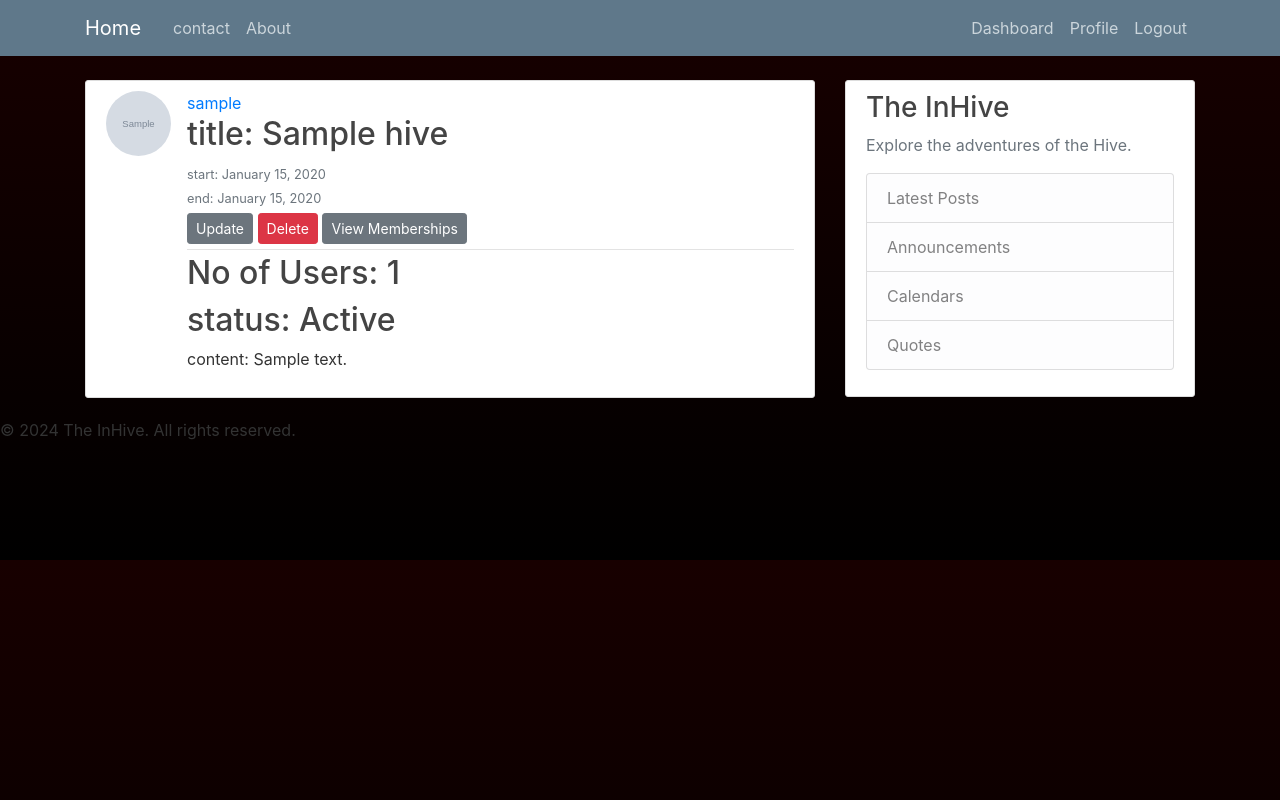
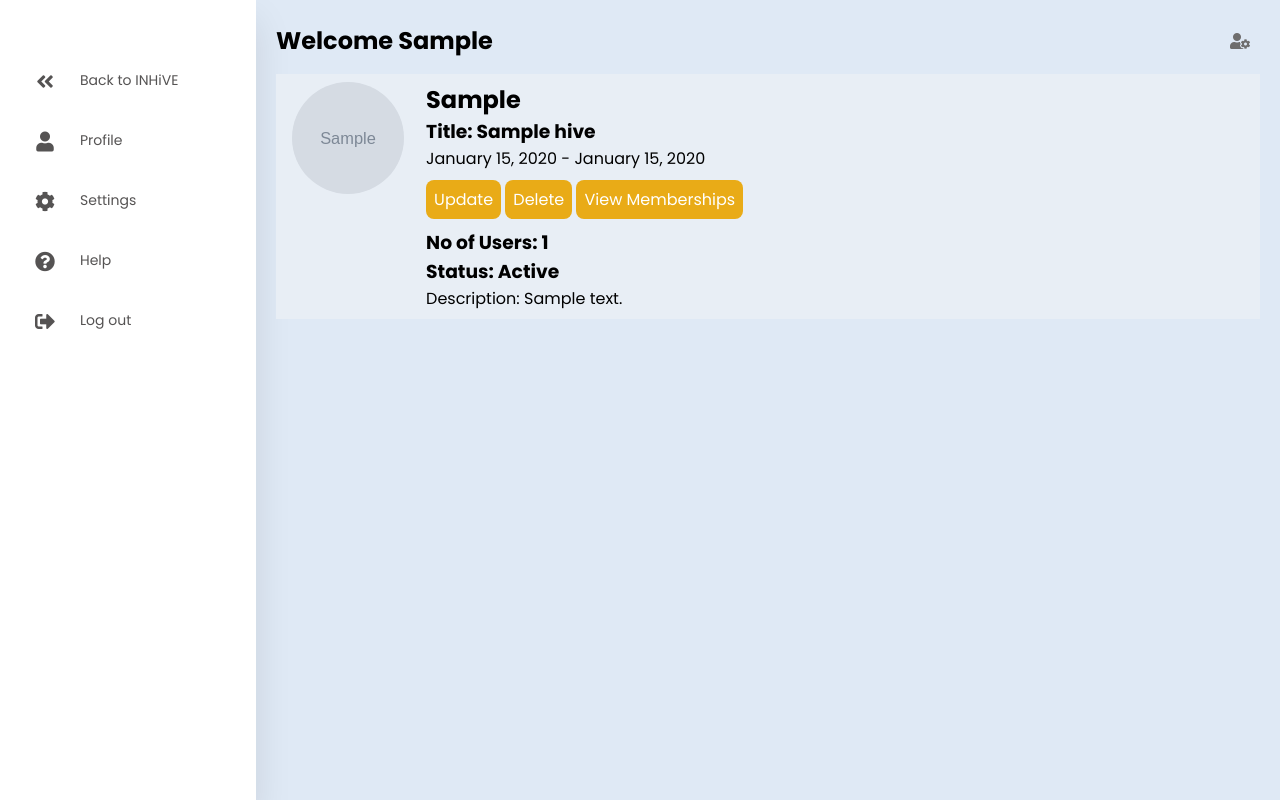
Before and after one commit to MayDan12/portfolio, a Django app: page /hive_detail/1 in a window 1280 px wide. Run offline with Django 5.2, Linux system fonts and the light colour scheme; a user stored in the database is signed in; tables that the repository leaves empty hold one stand-in row (values such as "Sample post"); grey boxes marked "Sample" are stand-in pictures; parts of the project's set-up code (start-up, migrations or seed data) failed here and were passed over; some libraries are stand-ins or nearby versions.

Commit message:
Hive details template

```diff
--- a/accounts/static/accounts/js/script.js
+++ b/accounts/static/accounts/js/script.js
@@ -2,6 +2,7 @@ $(document).ready(function () {
   // Cache jQuery selectors
   var overlay = $(".overlay"),
     hiveTab = $("#hiveCreation"),
+    hivedelete = $("#hivedelete"),
     hiveList = $("#hivelist"),
     taskTab = $("#taskCreation");
 
@@ -17,6 +18,7 @@ $(document).ready(function () {
     hiveTab.hide();
     hiveList.hide();
     taskTab.hide();
+    hivedelete.hide()
   }
 
   // Event handler for creating hive
@@ -32,6 +34,11 @@ $(document).ready(function () {
   // Event handler for creating task
   $("#create_task").click(function () {
     showOverlayAndElement(taskTab);
+  });
+
+
+  $("#hive_delete").click(function () {
+    showOverlayAndElement(hivedelete);
   });
 
   // Event handler for overlay click
--- a/accounts/static/accounts/styles/dash.css
+++ b/accounts/static/accounts/styles/dash.css
@@ -353,7 +353,7 @@ nav .fas {
 .details {
   display: flex;
   background-color: #e8eef5;
-  height: 8rem;
+  height: auto;
   padding-top: 0.5rem;
 }
 
@@ -438,7 +438,7 @@ nav .fas {
   justify-content: center;
 }
 
-.pagination a {
+.pagination .crud a {
   padding: 0.5rem;
   color: #000;
   margin-top: 0.5rem;
@@ -448,3 +448,21 @@ nav .fas {
   background-color: #e9ab17;
   border-radius: 0.5rem;
 }
+
+.crud {
+
+  margin: 1rem 0 1rem 0;
+}
+
+.crud a {
+  padding: 0.5rem;
+  color: white;
+  margin-top: 0.5rem;
+  padding: 0.5rem;
+  border-radius: 0.5rem;
+  background-color: #e9ab17;
+}
+
+.details .article-content {
+  margin-bottom: 0.5rem;
+}
--- a/hive_manager/templates/hive_manager/hive_detail.html
+++ b/hive_manager/templates/hive_manager/hive_detail.html
@@ -1,65 +1,152 @@
-{% extends "hive_manager/base.html" %}
-{% block content %}
-  <article class="media content-section">
-    <img class="rounded-circle article-img" src="{{ object.HiveOwner.userprofile.profile_picture.url }}">
-    <div class="media-body">
-      <div class="article-metadata">
-        <a class="mr-2" href="{% url 'user_hive_list' object.HiveOwner.username %}"> {{ object.HiveOwner }}</a>
-        <h2 class="article-title"> title: {{ object.title }}</h2>
-        <small class="text-muted">start: {{ object.StartDate|date:"F d, Y" }}</small><br>
-        <small class="text-muted">end: {{ object.EndDate|date:"F d, Y" }}</small>
+{% load static %} {% load crispy_forms_tags %}
+<!DOCTYPE html>
+<html lang="en">
+  <head>
+    <meta charset="UTF-8" />
+    <title>INHIVE - Hive-Details</title>
+    <link rel="stylesheet" href="{% static '/accounts/styles/dash.css' %}" />
+
+    <link
+      rel="stylesheet"
+      href="https://cdnjs.cloudflare.com/ajax/libs/font-awesome/5.15.4/css/all.min.css"
+    />
+  </head>
+  <body>
+    <div class="container">
+      <nav class="nav">
+        <ul>
+          <li class="top-margins">
+            <a href="{% url 'dashboard' %}">
+              <i class="fas fa-angle-double-left"></i>
+              <span class="nav-item">Back to INHiVE</span>
+            </a>
+          </li>
+          <li>
+            <a href="{% url 'profile' %}">
+              <i class="fas fa-user"></i>
+              <span class="nav-item">Profile</span>
+            </a>
+          </li>
+          <!-- <li>
+            <a href="{% url 'hive_list' %}">
+              <i class="fas fa-square"></i>
+              <span class="nav-item">Hives</span>
+            </a>
+          </li> -->
+          <!-- <li>
+            <a href="">
+              <i class="fas fa-chart-bar"></i>
+              <span class="nav-item">Analytics</span>
+            </a>
+          </li> -->
+          <!-- <li>
+            <a href="{% url 'task_list' %}">
+              <i class="fas fa-tasks"></i>
+              <span class="nav-item">Tasks</span>
+            </a>
+          </li> -->
+          <li>
+            <a href="">
+              <i class="fas fa-cog"></i>
+              <span class="nav-item">Settings</span>
+            </a>
+          </li>
+          <li>
+            <a href="">
+              <i class="fas fa-question-circle"></i>
+              <span class="nav-item">Help</span>
+            </a>
+          </li>
+          <li>
+            <a href="{% url 'logout' %}" class="logout">
+              <i class="fas fa-sign-out-alt"></i>
+              <span class="nav-item">Log out</span>
+            </a>
+          </li>
+        </ul>
+      </nav>
+
+      <section class="main">
+        <div class="main-top margin">
+          <h1 style="text-transform: capitalize">Welcome {{ user }}</h1>
+          <i class="fas fa-user-cog"></i>
+        </div>
+
+        <div class="user_profile">
+          <div class="details">
+            <div class="pics">
+              <img
+                class="prof_pics"
+                src="{{ object.HiveOwner.userprofile.profile_picture.url }}"
+                alt=""
+              />
+            </div>
+            <div>
+              <div class="user_detail">
+                <h2 style="text-transform: capitalize;">{{ object.HiveOwner }}</h2>
+                <h3>Title: {{ object.title }}</h3>
+                <p>{{ object.StartDate|date:"F d, Y" }} - {{ object.EndDate|date:"F d, Y" }}</p>
                 {% if object.HiveOwner == user %}
-          <div>
+                  <div class="crud">
                     <a class="btn btn-secondary btn-sm mt-1 mb-1" href="{% url 'hive_update' object.id %}">Update</a>
-            <a class="btn btn-danger btn-sm mt-1 mb-1" href="{% url 'hive_delete' object.id %}">Delete</a>
+                    <a class="btn btn-danger btn-sm mt-1 mb-1" id="hive_delete" href="{% url 'hive_delete' object.id %}">Delete</a>
                     <a class="btn btn-secondary btn-sm mt-1 mb-1" href="{% url 'hive_memberships' object.id %}">View Memberships</a>
                   </div>
                 {% endif %}
+                <h3>No of Users: {{ object.intendedUsers }}</h3>
+                <h3 class="article-title">Status: {{ object.status }}</h3>
+                <p class="article-content">Description: {{ object.description }}</p>
               </div>
-      <h2 class="article-title"> No of Users: {{ object.intendedUsers }}</h2>
-      <h2 class="article-title">status: {{ object.status }}</h2>
-      <p class="article-content">content: {{ object.description}}</p>
             </div>
-  </article>
-{% endblock content %}
-
-
-
-
-
-
-
-
-
-
-
-
-
-
-
-
-
-
-
-{% comment %}
-{% extends 'hive_manager/base.html' %}
-
-{% block title %}Hive Detail{% endblock %}
-
-{% block content %}
-    <h1>Hive Detail: {{ object.title}}</h1>
-    <h2>Hive-Owner: {{ object.HiveOwner }}</h2>
-    <h2>Description: {{ object.description }}</h2>
-    <h2>Intended Users: {{object.intendedUsers}}</h2>
-    <h2>Start-Date: {{object.StartDate }}</h2>
-    <h2>Deadline: {{object.EndDate }}</h2>
-    <h2>Status: {{object.status }}</h2>
-
-
-    <ul>
-        {% for membership in memberships %}
-            <li>{{ object.HiveOwner }} - {{ membership.role }}</li>
+          </div>
+          <div class="main-skills overlay">
+            <div id="hivedelete" class="card popup">
+              <!-- <i class="fas fa-laptop-code"></i> -->
+              <h3 class="align">New Hive</h3>
+              <form method="POST">
+                {% csrf_token %}
+                <fieldset class="form-group">
+                    <legend class="border-bottom mb-4">Delete Hive</legend>
+                    <h2>Are you sure you want to delete the hive "{{ object.title }}"</h2>
+                </fieldset>
+                <div class="form-group">
+                    <button class="btn btn-outline-danger" type="submit">Yes, Delete</button>
+                    <a class="btn btn-outline-secondary" href="{% url 'hive_detail' object.id %}">Cancel</a>
+                </div>
+            </form>
+            </div>
+          </div>
+          <!-- <div class="user_update">
+            <div class="user_form">
+              <h2>Profile Details</h2>
+              <form class="form" action="{% url 'user_update' %}" method="post">
+                {% csrf_token %} {% for field in user_update_form %}
+                <div>{{ field.label_tag }} {{ field }}</div>
                 {% endfor %}
-    </ul>
-
-{% endblock content %} {% endcomment %}
+                <button style="margin-top: 0.5rem" type="submit">
+                  Update Info
+                </button>
+              </form>
+            </div>
+            <div class="profile_update">
+              <div>
+                <h2>Bio Update</h2>
+                <form
+                  class="form"
+                  action="{% url 'profile_update' %}"
+                  enctype="multipart/form-data"
+                  method="post"
+                >
+                  {% csrf_token %} {{ profile_update|crispy }}
+                  <button type="submit">Update Profile</button>
+                </form>
+              </div>
+            </div>
+          </div> -->
+        </div>
+      </section>
+    </div>
+    <script src="https://ajax.googleapis.com/ajax/libs/jquery/3.7.1/jquery.min.js"></script>
+    <script src="{% static '/accounts/js/script.js' %}"></script>
+  </body>
+</html>
--- a/hive_manager/views.py
+++ b/hive_manager/views.py
@@ -10,6 +10,7 @@ from django.shortcuts import render, get_object_or_404
 from django.views.generic import ListView, DetailView, CreateView, UpdateView, DeleteView
 from .forms import CreateHiveForm, CreateTaskForm, MembershipForm
 from django.contrib.auth import get_user_model
+from django.http import HttpResponse
 
 
 @login_required
@@ -112,11 +113,18 @@ class HiveUpdateView(LoginRequiredMixin, UserPassesTestMixin, UpdateView):
 
 class HiveDeleteView(LoginRequiredMixin, UserPassesTestMixin, DeleteView):
     model = Hive
-    template_name = 'hive_manager/delete_hive.html'
+    # template_name = 'hive_manager/hive_detail.html'
     success_url = reverse_lazy('dashboard')
     # context_object_name = 'hives'
     # order = ['-StarDate']
+    def delete(self, request, *args, **kwargs):
+        # Call the parent class delete method to perform the actual deletion
+        self.object = self.get_object()
+        self.object.delete()
 
+        # Craft your desired response (e.g., success message)
+        message = "Hive successfully deleted!"
+        return HttpResponse(message)
     # user passes Test to be able to delete hive
     def test_func(self):
         hive = self.get_object()
```
Also changed, not shown: hive_manager/templates/hive_manager/hive_detail2.html (added, +65 -0 lines). Lines whose indentation alone changed are shown as unchanged.
